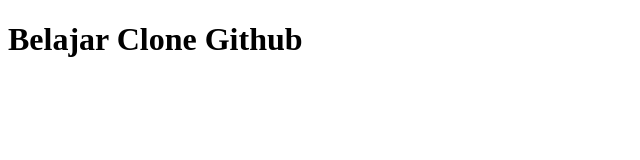
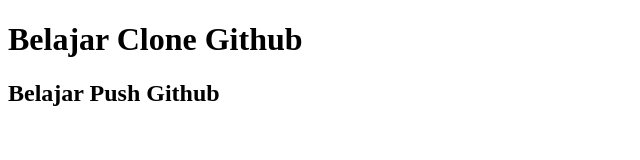
Before and after one commit to ardhidwnto/belajar-niomic, a plain HTML site: page index.html in a window 1280 px wide. Shown: the whole page, without its empty margins (0-640 px from the left). Drawn offline with Linux system fonts and the light colour scheme.

Commit message:
add elemen h2

```diff
--- a/index.html
+++ b/index.html
@@ -4,7 +4,11 @@
     <meta charset="utf-8">
     <title>Belajar Git Github</title>
   </head>
+
   <body>
     <h1>Belajar Clone Github</h1>
+    <h2>Belajar Push Github</h2>
   </body>
+
+
 </html>
```
